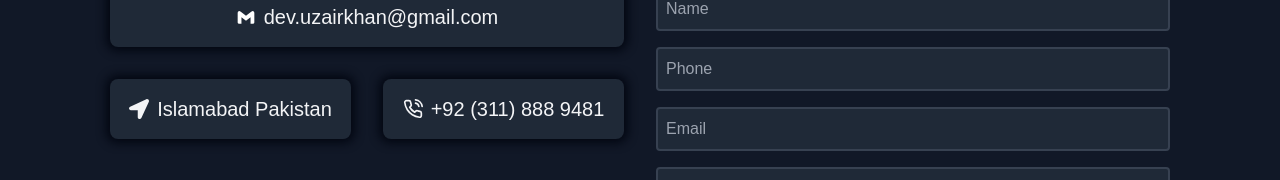
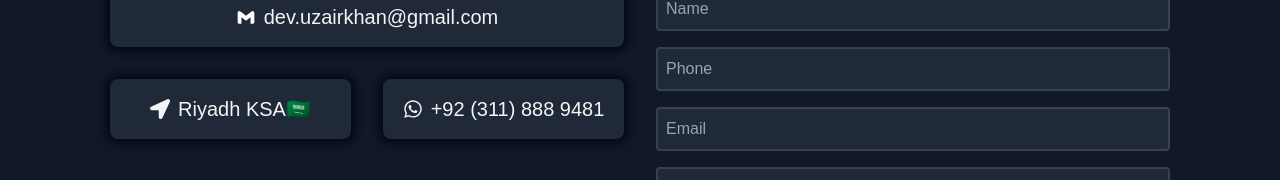
Before and after one commit to UK-TechLabs/uzair-next-portfolio, a Next.js app: page / in a window 1280 px wide. Shown: the part 5554-5734 px from the top of the page. Built offline with nearby package versions, Linux system fonts and the light colour scheme; some icons are missing.

Commit message:
updated location and added whatsapp

```diff
--- a/components/ContactUs.tsx
+++ b/components/ContactUs.tsx
@@ -1,9 +1,9 @@
-"use client"
+"use client";
 import React, { useState } from "react";
 import { useForm, SubmitHandler } from "react-hook-form";
 import { BiLogoGmail } from "react-icons/bi";
 import { FaLocationArrow } from "react-icons/fa";
-import { FiPhoneCall } from "react-icons/fi";
+import { FaWhatsapp } from "react-icons/fa";
 import Button from "./common/Button";
 import Input from "./common/Input";
 import { contactUsFormValuesI } from "@/interfaces/contact";
@@ -36,13 +36,12 @@ const ContactUs: React.FC = () => {
       const result = await response.json();
 
       if (response.ok) {
-
         setAlert({
           message: "Your message has been sent successfully!",
           type: "success",
           visible: true,
         });
-        reset()
+        reset();
       } else {
         setAlert({
           message: result.error || "Something went wrong",
@@ -83,11 +82,23 @@ const ContactUs: React.FC = () => {
           <div className="flex flex-col lg:flex-row gap-8">
             <div className="flex gap-x-2 items-center flex-1 justify-center p-4 rounded-lg card-shadow">
               <FaLocationArrow className="h-5 w-5" />
-              <p className="text-xl flex align-center">Islamabad Pakistan</p>
+              <p className="text-xl flex align-center">Riyadh KSA🇸🇦</p>
             </div>
-            <div className="flex gap-x-2 items-center flex-1 justify-center p-4 rounded-lg card-shadow">
+            {/* this code is for sim call, when i reach to KSA i will uncomment it. */}
+            {/* <div className="flex gap-x-2 items-center flex-1 justify-center p-4 rounded-lg card-shadow">
               <FiPhoneCall className="h-5 w-5" />
               <a href="tel:+923118889481" className="text-xl flex align-center">
+                +92 (311) 888 9481
+              </a>
+            </div> */}
+            <div className="flex gap-x-2 items-center flex-1 justify-center p-4 rounded-lg card-shadow">
+              <FaWhatsapp className="h-5 w-5" />
+              <a
+                href="https://api.whatsapp.com/send?phone=923118889481"
+                className="text-xl flex align-center"
+                target="_blank"
+                rel="noopener noreferrer"
+              >
                 +92 (311) 888 9481
               </a>
             </div>
@@ -116,7 +127,8 @@ const ContactUs: React.FC = () => {
                 required: "Phone is required",
                 pattern: {
                   value: /^\+?[0-9]*$/,
-                  message: "Phone must contain only numbers and optionally a '+' sign",
+                  message:
+                    "Phone must contain only numbers and optionally a '+' sign",
                 },
               })}
               error={errors.phone?.message}
@@ -150,7 +162,9 @@ const ContactUs: React.FC = () => {
                 }`}
               />
               {errors.message && (
-                <p className="text-red-500 text-sm mt-1">{errors.message.message}</p>
+                <p className="text-red-500 text-sm mt-1">
+                  {errors.message.message}
+                </p>
               )}
             </div>
             {alert.visible && (
```
Lines whose indentation alone changed are shown as unchanged.
